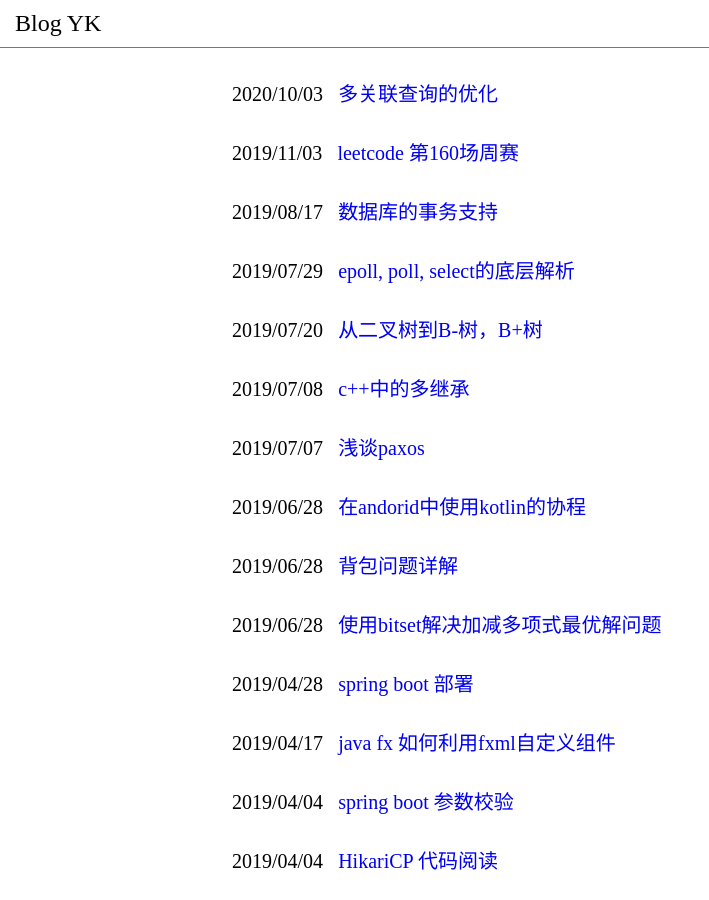
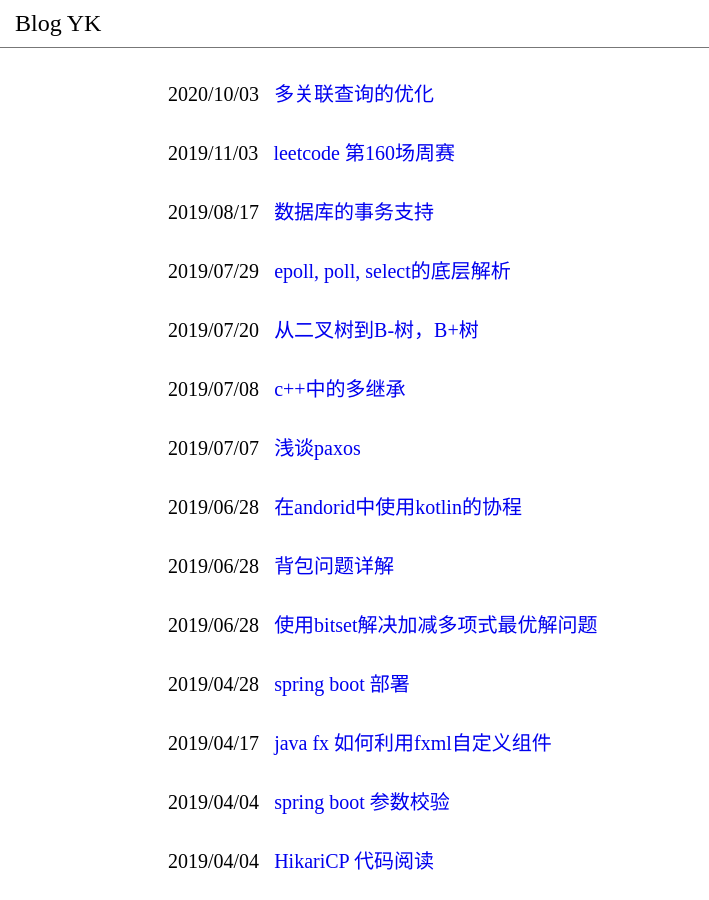
Before and after one commit to RogerYK/rogeryk.github.io, a Jekyll site: the page built from index.html, in a window 1280 px wide. Shown: the whole page, without its empty margins (0-709 px from the left). Built offline with Jekyll 4.4.1, drawn with Linux system fonts in a browser that asks for light colours.

Commit message:
adjust style for mobile

```diff
--- a/css/base.scss
+++ b/css/base.scss
@@ -20,9 +20,12 @@ header {
   font-size: 24px;
 }
 
-main {
-  max-width: 70%;
-  margin: 0 auto;
+
+@media screen and (min-width: 1024px) {
+  main {
+    max-width: 1024px;
+    margin: 0 auto;
+  }
 }
 
 .post-list {
@@ -42,9 +45,13 @@ a {
 }
 
 article {
-  margin: 0 15%;
   padding: 0 4%;
   overflow: hidden;
+
+  @media screen and (min-width: 1024px) {
+    margin: 0 auto;
+    width: 1024px;
+  }
 
   h1, h2, h3, h4, h5, h6{
     border-bottom: 1px solid #444;
@@ -57,6 +64,7 @@ article {
 
   pre {
     padding: 10px 14px;
+    overflow: auto;
   }
 
   .title {
```
